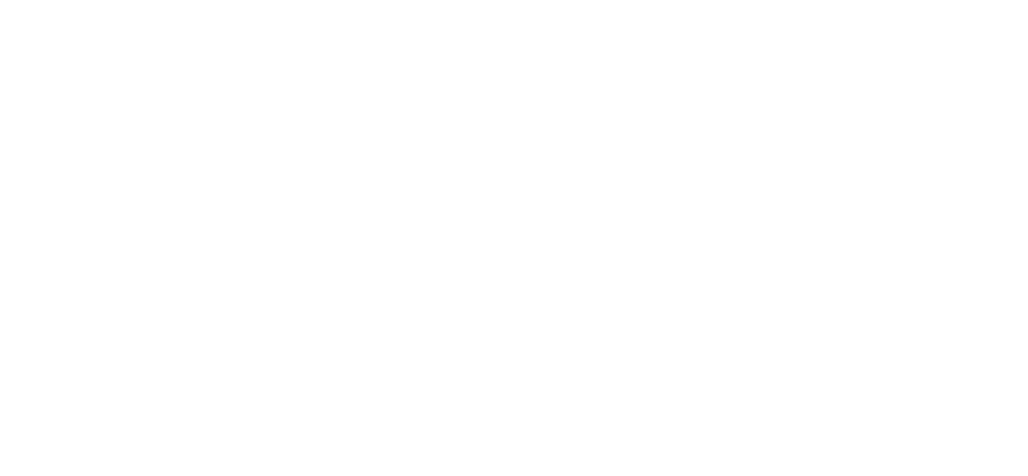
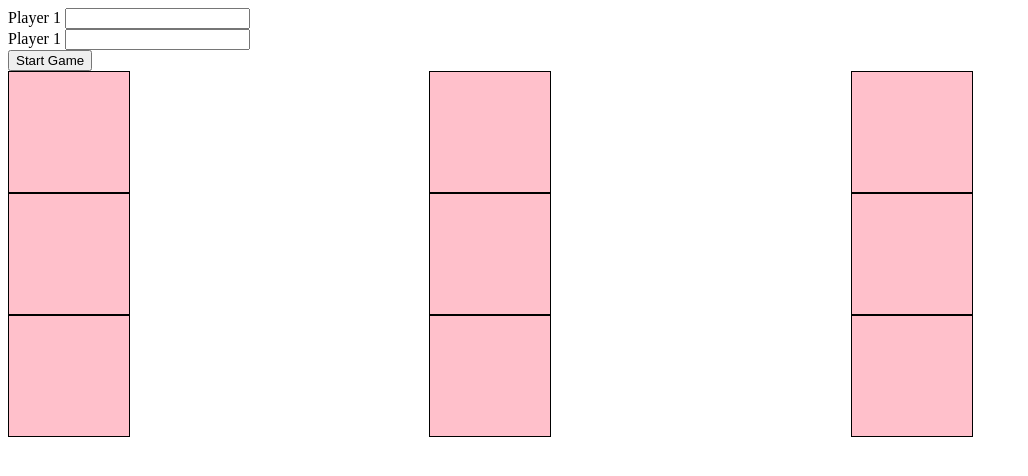
Before and after one commit to acciojob/tictactoe-Dikesh01, a website: page main.html in a window 1280 px wide. Shown: the whole page, without its empty margins (0-1028 px from the left). Drawn offline with Linux system fonts and the light colour scheme.

Commit message:
created a submission

```diff
--- a/main.html
+++ b/main.html
@@ -7,6 +7,36 @@
 </head>
 
 <body>
+
+	<div class="container">
+<!-- 		 first_view -->
+		<div class="first_scenario">
+				<div>
+					<label for="player-1">Player 1<label>
+					<input type="text"  id="player-1">
+			   </div>
+			   <div>
+					<label for="player-2">Player 1<label>
+					<input type="text"  id="player-2">
+			   </div>
+			<button type="submit">Start Game</button>
+	    </div>
+<!-- second View -->
+	<div class="second_Sernario">
+		<div id="box"></div>
+				<div id="box"></div>
+				<div id="box"></div>
+				<div id="box"></div>
+				<div id="box"></div>
+				<div id="box"></div>
+				<div id="box"></div>
+				<div id="box"></div>
+				<div id="box"></div>
+	</div>
+
+
+	</div>
+
 	<!-- the entire body must be written by student -->
     <script type="text/javascript" src="./script.js">
 </script>
--- a/styles.css
+++ b/styles.css
@@ -1 +1,18 @@
 /*  your css code here. If applicable */
+.first_scenario{
+
+}
+.second_Sernario{
+	position:relative;
+	display:grid;
+	grid-template-columns: 1fr 1fr 1fr;
+	justify-content: space-around
+
+}
+
+.second_Sernario > div{
+			width:120px;
+			height:120px;
+			border:1px solid black;
+			background-color:pink;
+}
```
